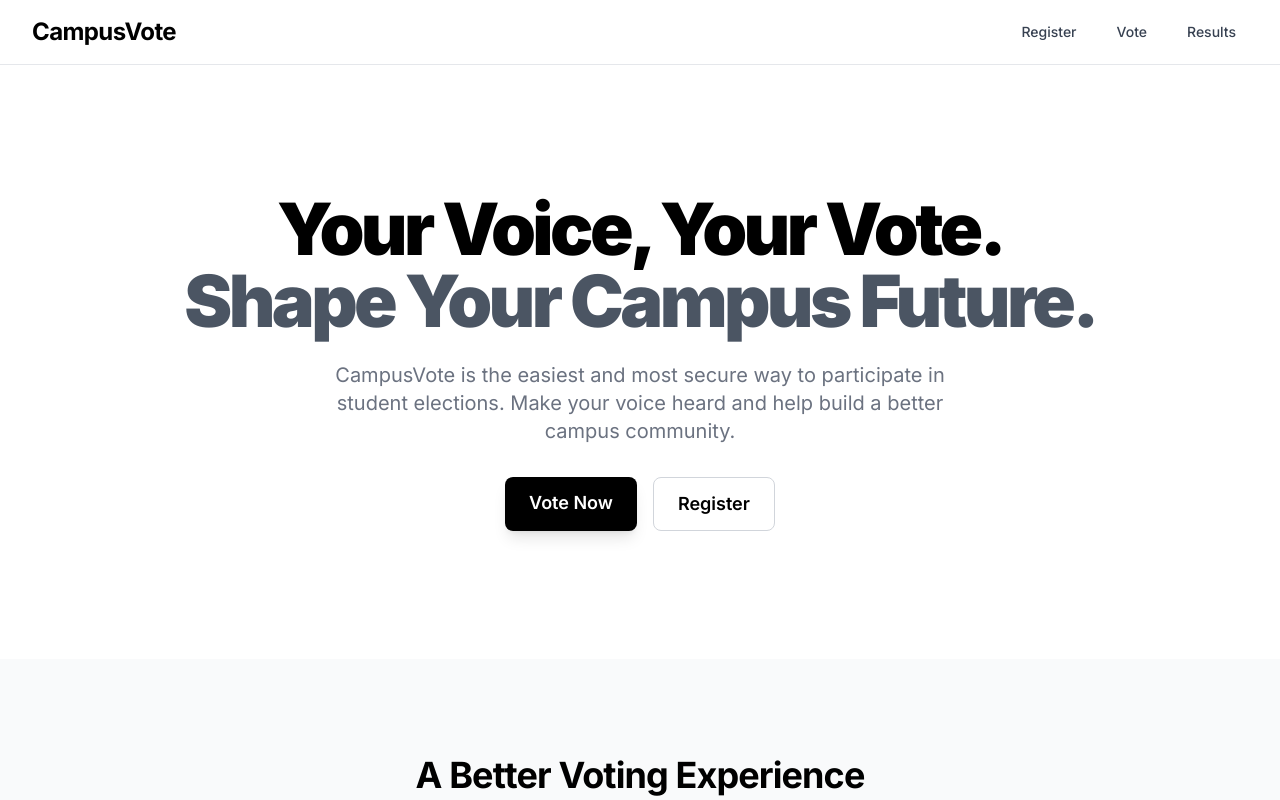
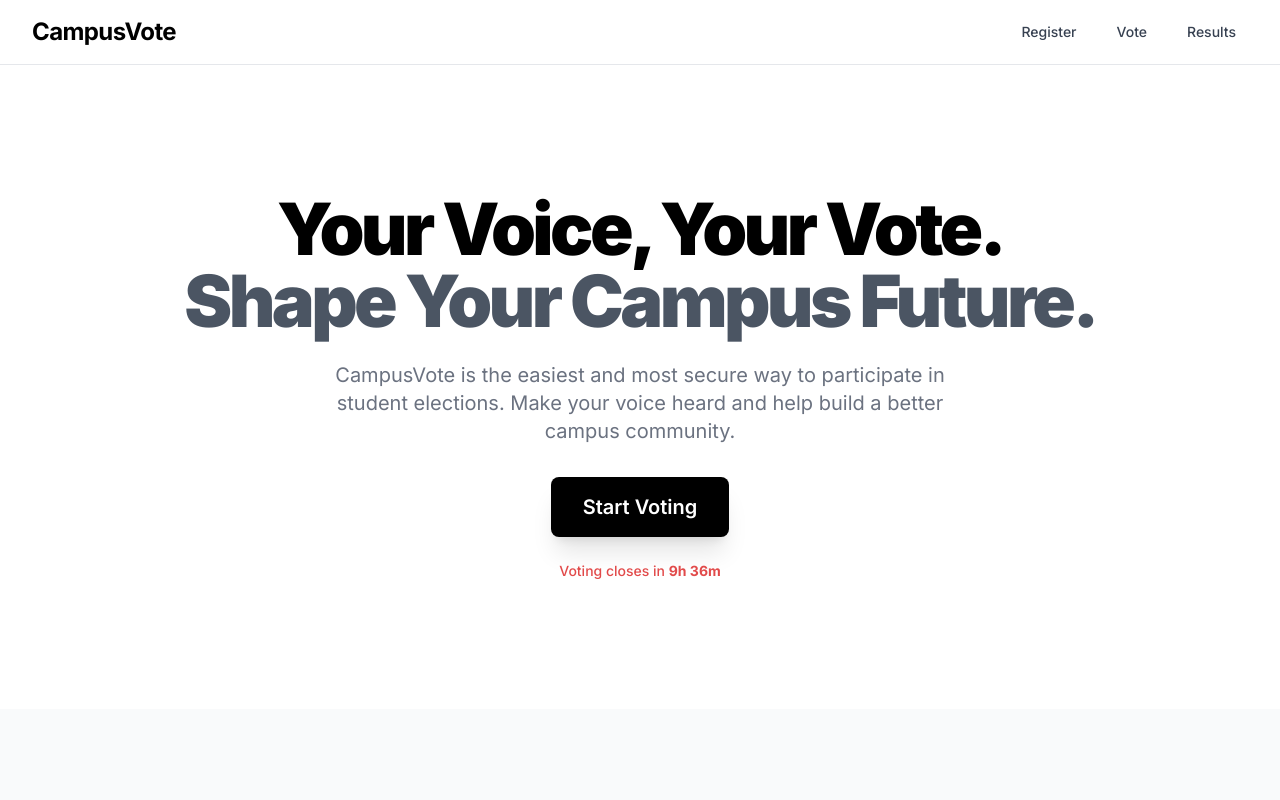
Before and after one commit to dk444312/campus-vote, a React (Vite) app: page / in a window 1280 px wide. Shown: the top 800 px of the page. Built offline with nearby package versions, Linux system fonts and the light colour scheme.

Commit message:
Implement voting button logic and countdown

```diff
--- a/components/Hero.tsx
+++ b/components/Hero.tsx
@@ -1,7 +1,37 @@
-
 import React from 'react';
 
 const Hero: React.FC = () => {
+  // DEADLINE: TODAY @ 12:09 PM
+  const votingEndTime = new Date('2025-11-02T20:00:00').getTime();
+
+  const now = Date.now();
+  const isVotingOpen = now < votingEndTime;
+
+  const buttonConfig = isVotingOpen
+    ? {
+        text: 'Start Voting',
+        href: 'https://campus-vote-registration.onrender.com/#/register',
+        bg: 'bg-black',
+        hoverBg: 'hover:bg-gray-800',
+        textColor: 'text-white',
+      }
+    : {
+        text: 'View Results',
+        href: 'https://voting-results.onrender.com/',
+        bg: 'bg-blue-600',
+        hoverBg: 'hover:bg-blue-700',
+        textColor: 'text-white',
+      };
+
+  // Live countdown (hours & minutes)
+  const getCountdown = () => {
+    const diff = votingEndTime - now;
+    if (diff <= 0) return '0m';
+    const hours = Math.floor(diff / (1000 * 60 * 60));
+    const minutes = Math.floor((diff % (1000 * 60 * 60)) / (1000 * 60));
+    return hours > 0 ? `${hours}h ${minutes}m` : `${minutes}m`;
+  };
+
   return (
     <section className="bg-white">
       <div className="container mx-auto px-4 sm:px-6 lg:px-8 py-24 md:py-32">
@@ -11,23 +41,29 @@ const Hero: React.FC = () => {
             <br />
             <span className="text-gray-600">Shape Your Campus Future.</span>
           </h1>
+
           <p className="mt-6 max-w-2xl mx-auto text-lg md:text-xl text-gray-500">
-            CampusVote is the easiest and most secure way to participate in student elections. Make your voice heard and help build a better campus community.
+            CampusVote is the easiest and most secure way to participate in student
+            elections. Make your voice heard and help build a better campus
+            community.
           </p>
-          <div className="mt-8 flex justify-center gap-x-4">
+
+          <div className="mt-8 flex justify-center">
             <a
-              href="https://campusvote-mpy1.onrender.com"
-              className="inline-block bg-black text-white font-semibold rounded-lg px-6 py-3 text-center text-lg hover:bg-gray-800 transition-transform transform hover:-translate-y-1 shadow-lg"
+              href={buttonConfig.href}
+              className={`inline-block ${buttonConfig.bg} ${buttonConfig.textColor} font-semibold rounded-lg px-8 py-4 text-center text-xl
+                         hover:${buttonConfig.hoverBg} transition-transform transform hover:-translate-y-1 shadow-xl`}
             >
-              Vote Now
-            </a>
-            <a
-              href="https://campus-vote-registration.onrender.com/#/register"
-              className="inline-block bg-white text-black font-semibold rounded-lg px-6 py-3 text-center text-lg border border-gray-300 hover:bg-gray-100 transition-transform transform hover:-translate-y-1"
-            >
-              Register
+              {buttonConfig.text}
             </a>
           </div>
+
+          {/* LIVE COUNTDOWN */}
+          {isVotingOpen && (
+            <p className="mt-6 text-sm font-medium text-red-600 animate-pulse">
+              Voting closes in <span className="font-bold">{getCountdown()}</span>
+            </p>
+          )}
         </div>
       </div>
     </section>
```
